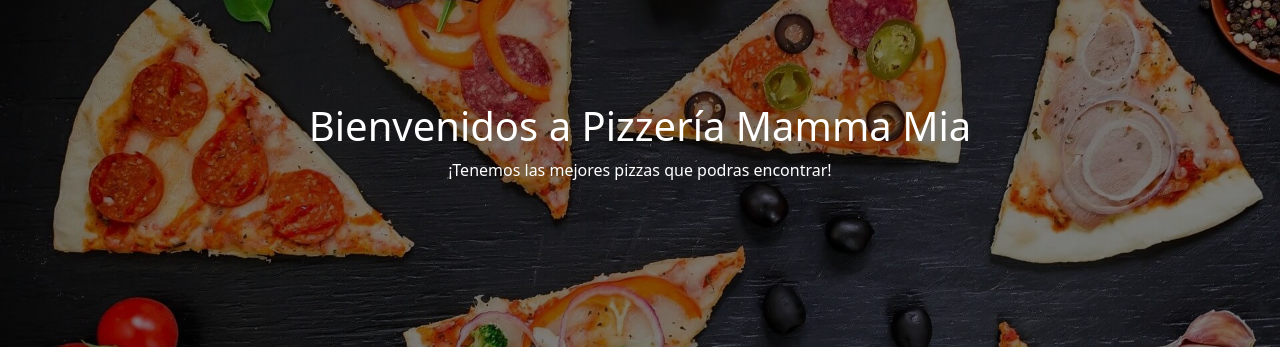
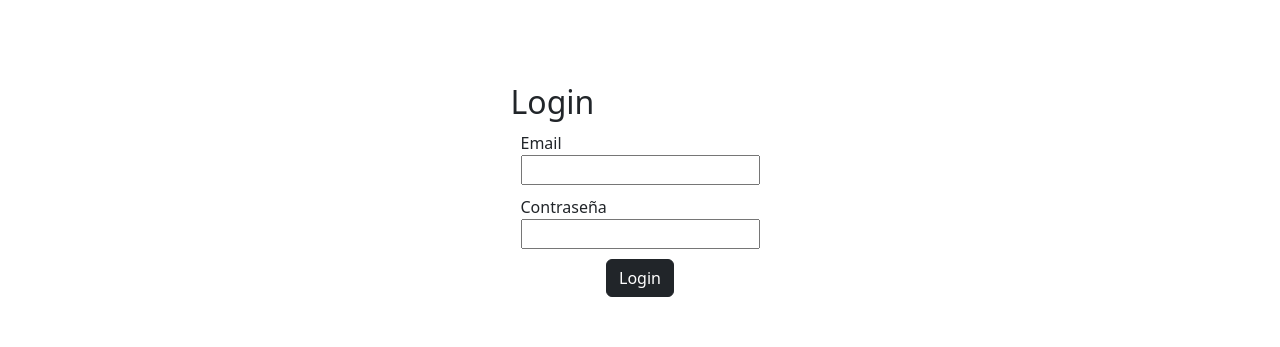
Before and after one commit to Michael-ug/pizzeria, a React (Vite) app in the folder proyecto-pizzeria/: page / in a window 1280 px wide. Shown: the part 186-533 px from the top of the page. Built offline with nearby package versions, Linux system fonts and the light colour scheme.

Commit message:
hito dos

```diff
--- a/proyecto-pizzeria/src/App.jsx
+++ b/proyecto-pizzeria/src/App.jsx
@@ -5,6 +5,8 @@ import NavBar from './components/NavBar.jsx';
 import Home from './components/Home.jsx';
 import Card from './components/Card.jsx';
 import Footer from './components/Footer.jsx';
+import Registro from './components/Registro.jsx';
+import Login from './components/Login.jsx';
 
 function App() {
   const [count, setCount] = useState(0)
@@ -12,7 +14,8 @@ function App() {
   return (
     <>
       <NavBar/>
-      <Home
+      {/*<Registro/>
+       <Home
         title="Bienvenidos a Pizzería Mamma Mia"
         description="¡Tenemos las mejores pizzas que podras encontrar!"
       />
@@ -35,7 +38,8 @@ function App() {
               text="Pepperoni, Mozzarella, Salsa de Tomate, Orégano"
               price="5.950"
               />
-      </div>
+      </div> */}
+      <Login/>
       <Footer/>
     </>
   )
--- /dev/null
+++ b/proyecto-pizzeria/src/components/Login.css
@@ -0,0 +1,15 @@
+.contenedor{
+    display: flex;
+    text-align: left;
+    flex-direction: column;
+    height: 80vh;
+}
+.email{
+    display: grid;
+    margin: 10px;
+
+}
+.contraseña{
+    display: grid;
+    margin: 10px;
+}
--- /dev/null
+++ b/proyecto-pizzeria/src/components/Login.jsx
@@ -0,0 +1,61 @@
+import { useState } from "react";
+import Button from 'react-bootstrap/Button';
+import "./Login.css";
+
+function Login() {
+  const [formData, setFormData] = useState({
+    email: "",
+    password: "",
+  });
+
+  const handleChange = (e) => {
+    const { name, value } = e.target;
+    setFormData({ ...formData, [name]: value });
+  };
+
+  const handleSubmit = (e) => {
+    e.preventDefault();
+
+    if (!formData.email || !formData.password) {
+      alert("Completa todos los campos");
+      return;
+    }
+
+    alert(`Login exitoso: ${formData.email}`);
+    console.log("Datos enviados:", formData);
+  };
+
+  return (
+    <div className="contenedor">
+      <form className="login" onSubmit={handleSubmit}>
+        <h2>Login</h2>
+
+        <div className="email">
+        <label>Email</label>
+        <input
+          type="email"
+          name="email"
+          value={formData.email}
+          onChange={handleChange}
+          required
+          />
+        </div>
+
+        <div className="contraseña">
+        <label>Contraseña</label>
+        <input
+          type="password"
+          name="password"
+          value={formData.password}
+          onChange={handleChange}
+          required
+          />
+        </div>
+
+      </form>
+       <Button className="boton" variant="dark" type="submit">Login</Button>
+    </div>
+  );
+}
+
+export default Login;
--- /dev/null
+++ b/proyecto-pizzeria/src/components/Registro.css
@@ -0,0 +1,32 @@
+.contenedor{
+    display: flex;
+    text-align: left;
+    justify-content: center;
+    align-items: center;
+    flex-direction: column;
+    height: 80vh;
+}
+
+.email{
+    display: grid;
+    margin: 10px;
+
+}
+.email p {
+    color: red;
+    font-size: 0.8rem;
+}
+.contraseña{
+    display: grid;
+    margin: 10px;
+
+}
+.confirmarContraseña{
+    display: grid;
+    margin: 10px;
+}
+.boton{
+    display: flex;
+    justify-content: right;
+    align-items: right;
+}
--- /dev/null
+++ b/proyecto-pizzeria/src/components/Registro.jsx
@@ -0,0 +1,80 @@
+import { useState } from "react";
+import Button from 'react-bootstrap/Button';
+import './Registro.css';
+
+function Registro() {
+const [formData, setFormData] = useState({
+    email: "",
+    password: "",
+    confirmPassword: "",
+  });
+
+  const handleChange = (e) => {
+    const { name, value } = e.target;
+
+    setFormData({ ...formData, [name]: value });
+  };
+
+  const handleSubmit = (e) => {
+    e.preventDefault();
+
+    if (formData.password.length < 6) {
+      alert("La contraseña debe tener al menos 6 caracteres.");
+      return;
+    }
+
+    if (formData.password !== formData.confirmPassword) {
+      alert("Las contraseñas no coinciden.");
+      return;
+    }
+    alert("Registro Terminado con Éxito!");
+    console.log("Formulario enviado:", formData);
+
+  };
+
+  return (
+    <div className="contenedor">
+      <form className="registro" onSubmit={handleSubmit}>
+        <h2>Login</h2>
+
+      <div className="email">
+        <p>Todos los campos son obligatorios</p>
+        <label>Email:</label>
+        <input
+          type="email"
+          name="email"
+          value={formData.email}
+          onChange={handleChange}
+          required
+        />
+      </div>
+
+      <div className="contraseña">
+        <label>Contraseña:</label>
+        <input
+          type="password"
+          name="password"
+          text="Debe tener al menos 6 caracteres"
+          value={formData.password}
+          onChange={handleChange}
+          required
+        />
+      </div>
+
+      <div className="confirmarContraseña">
+        <label>Confirmar contraseña:</label>
+        <input
+          type="password"
+          name="confirmPassword"
+          value={formData.confirmPassword}
+          onChange={handleChange}
+          required
+        />
+      </div>
+
+    </form>
+    <Button className="boton" variant="dark" type="submit">Registrarse</Button>
+    </div>
+  );
+}
+export default Registro;
```
